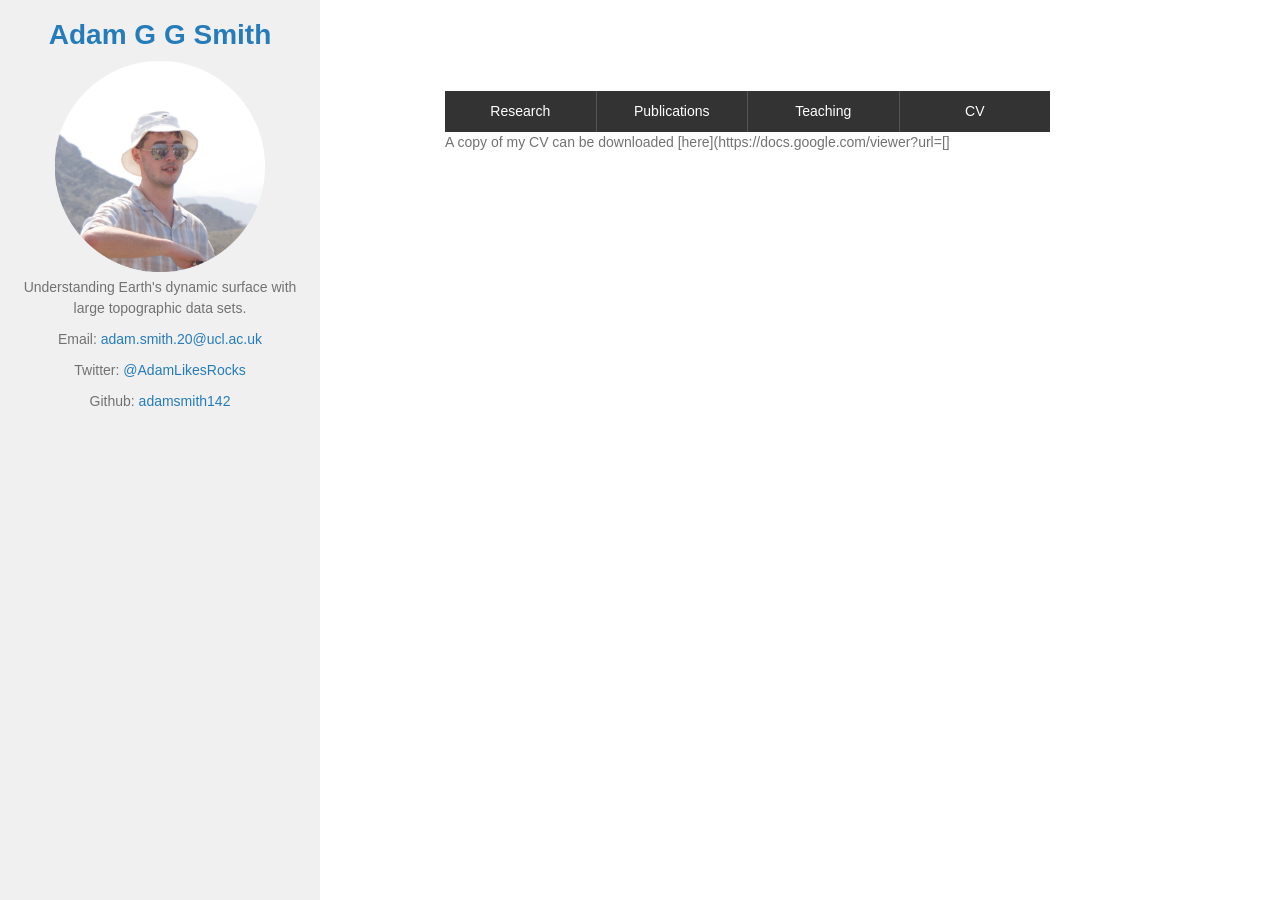
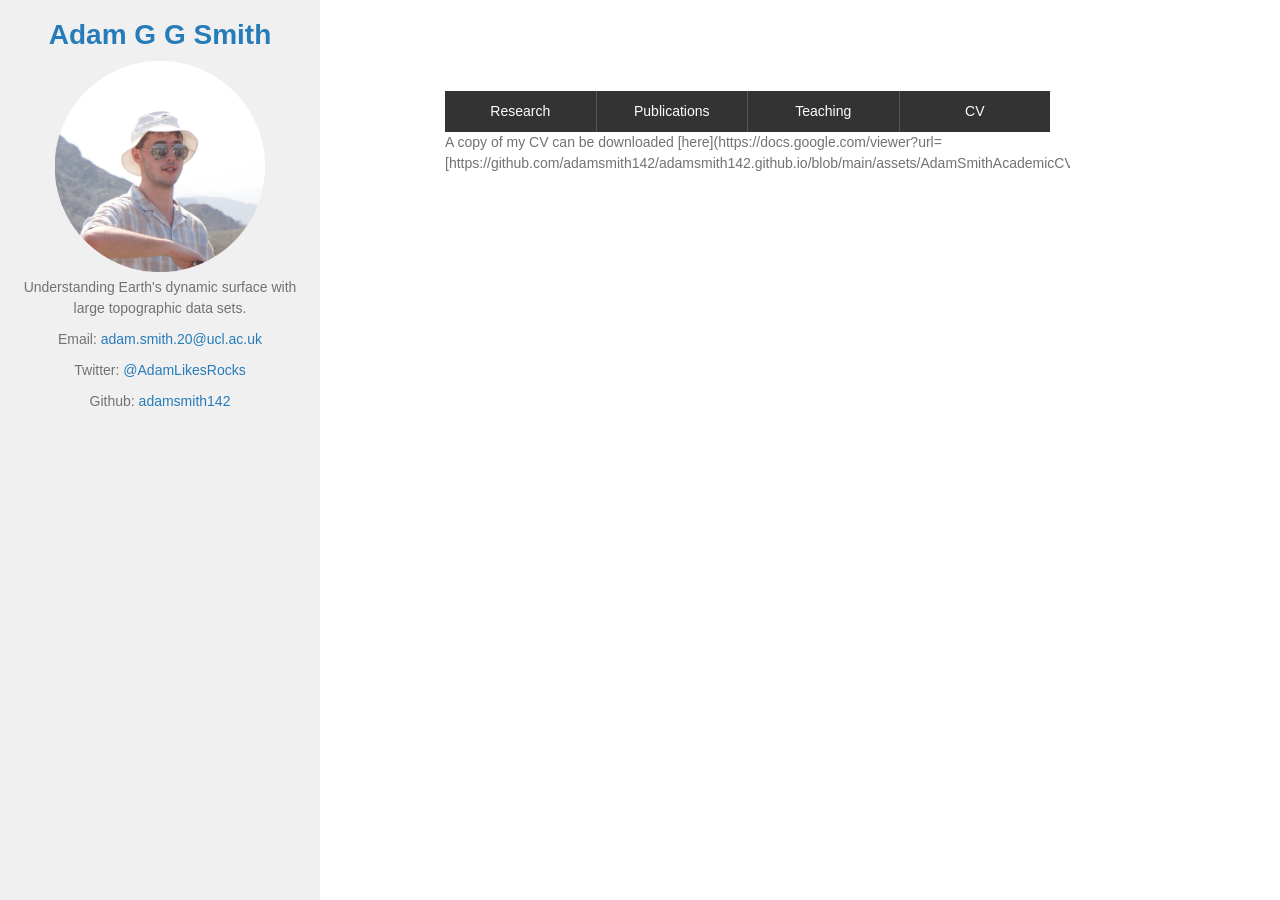
Before and after one commit to adamsmith142/adamsmith142.github.io, a Jekyll site: the page built from CV.md, in a window 1280 px wide and 900 px high. Built offline with Jekyll 4.4.1, drawn with Linux system fonts in a browser that asks for light colours; our own code applies the rules of GitHub Pages for plain Markdown files; some of the changed lines change nothing that is shown.

Commit message:
Update CV.md

```diff
--- a/CV.md
+++ b/CV.md
@@ -1 +1 @@
-A copy of my CV can be downloaded [here](https://docs.google.com/viewer?url=[]
+A copy of my CV can be downloaded [here](https://docs.google.com/viewer?url=[https://github.com/adamsmith142/adamsmith142.github.io/blob/main/assets/AdamSmithAcademicCV.pdf]
```
